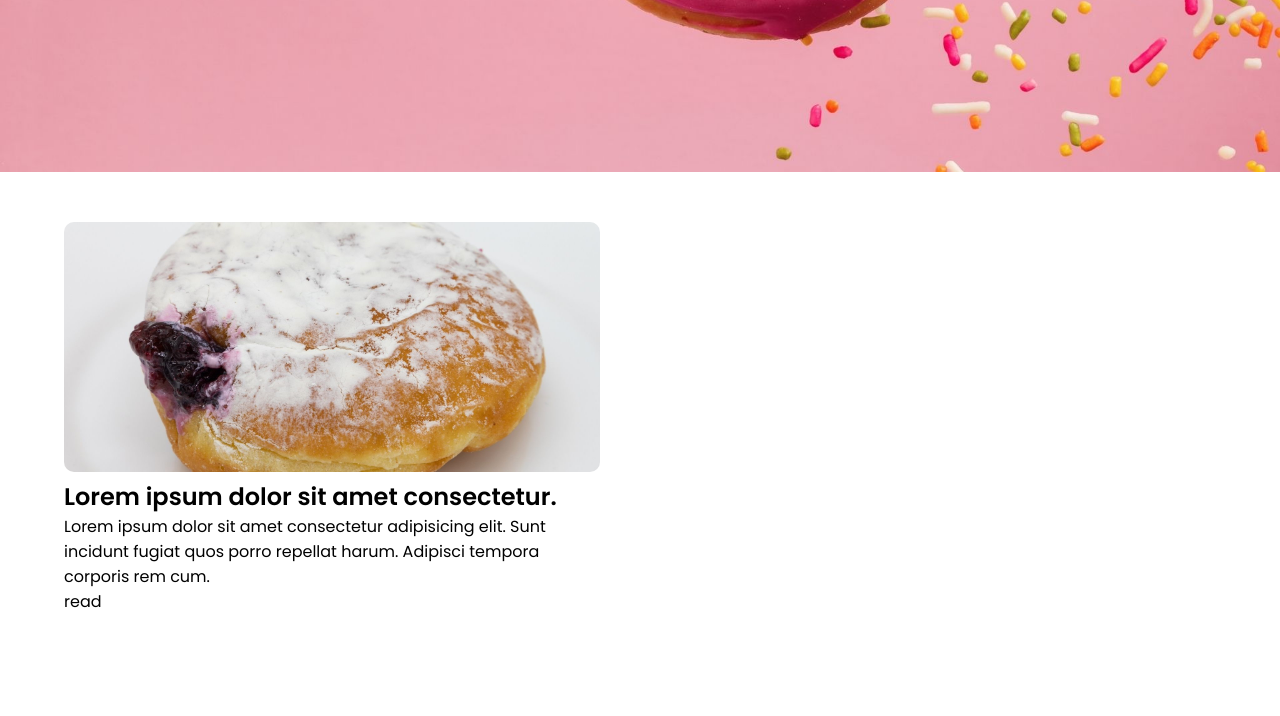
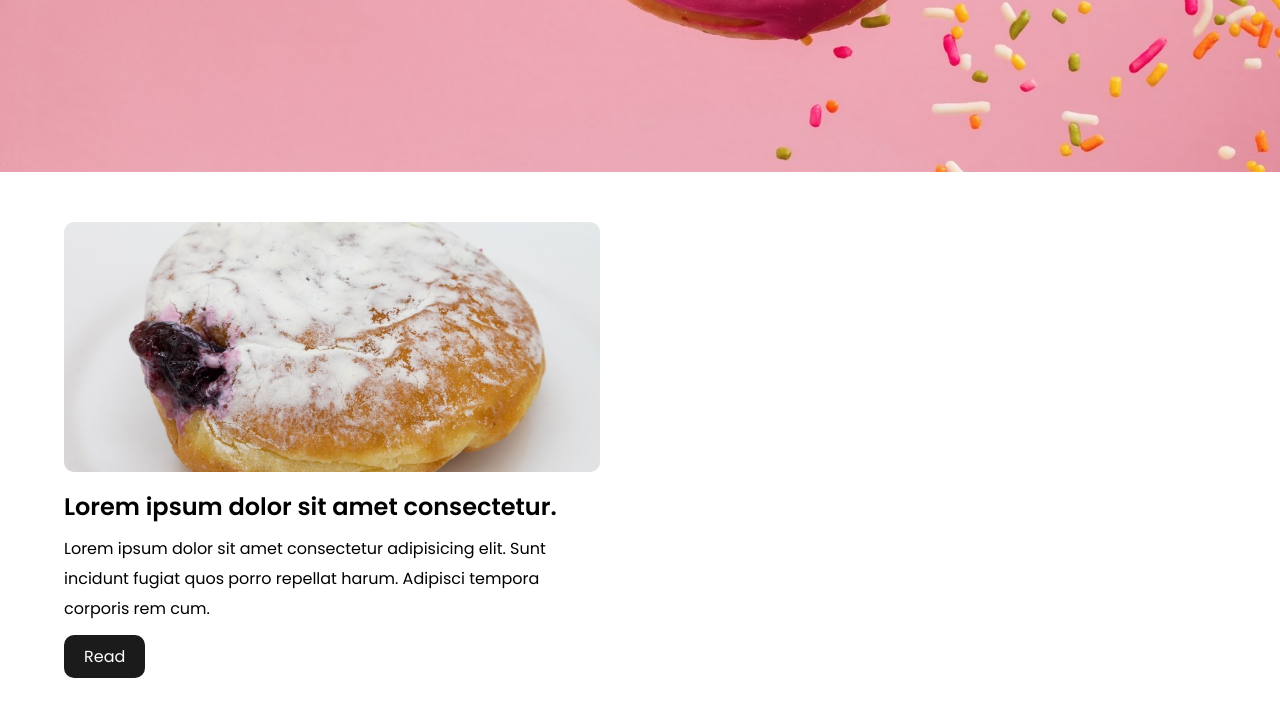
Before and after one commit to lyndsclev/blog, a website: page public/home.html in a window 1280 px wide. Shown: the part 438-1154 px from the top of the page. Before the commit the page ends 1102 px from the top, so only its background shows below. Drawn offline with Linux system fonts and the light colour scheme.

Commit message:
styled btn

```diff
--- a/public/css/home.css
+++ b/public/css/home.css
@@ -99,5 +99,24 @@ a:hover {
     height: 250px;
     object-fit: cover;
     border-radius: 10px;
+    margin-bottom: 10px;
+}
 
+.blog-overview {
+    margin: 10px 0 20px;
+    line-height: 30px;
 }
+
+.btn {
+    padding: 10px 20px;
+    border-radius: 10px;
+    background: rgba(255, 255, 255, 0.7);
+    color: #000;
+    text-decoration: none;
+    text-transform: capitalize;
+}
+
+.btn.dark {
+    background: #1b1b1b;
+    color: #fff;
+}
```
